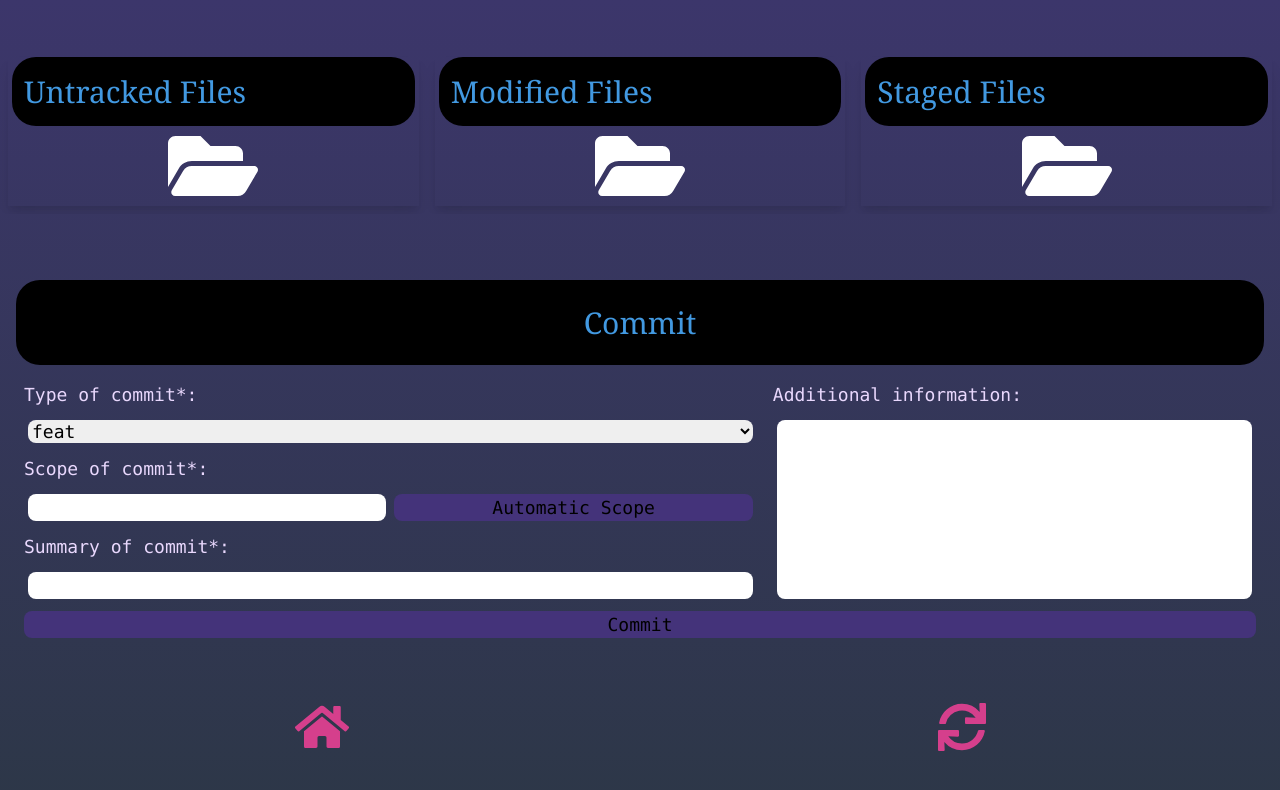
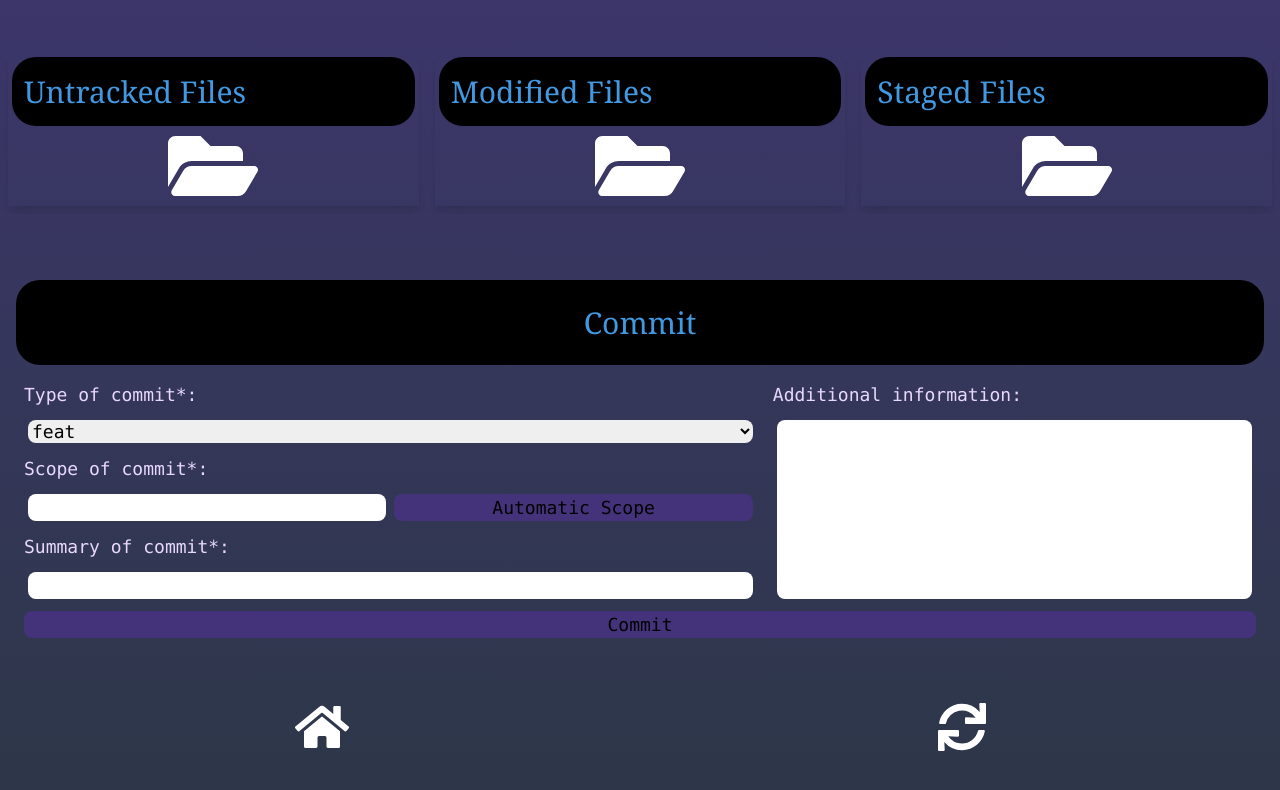
Before and after one commit to IgnisDa/Gitzer, a Nuxt app in the folder gitzer-frontend/: page /status in a window 1280 px wide. Shown: the top 790 px of the page. Built offline with nearby package versions, Linux system fonts and the light colour scheme; what tailwindcss-debug-screens would draw is missing.

Commit message:
feat(status.vue): add tooltips to all buttons

```diff
--- a/gitzer-frontend/pages/status.vue
+++ b/gitzer-frontend/pages/status.vue
@@ -14,6 +14,7 @@
               >
                 <div>Untracked Files</div>
                 <button
+                  title="Stage All Files"
                   class="mx-1 shadow-inner rounded-full p-1"
                   @click="
                     stageAllUntrackedFilesAction({
@@ -46,6 +47,7 @@
                     <div class="flex items-center">
                       <button
                         class="mx-1 shadow-inner rounded-full p-1"
+                        title="Stage File"
                         @click="
                           stageFileAction({
                             filename: file.name,
@@ -77,6 +79,7 @@
                 <div>Modified Files</div>
                 <div>
                   <button
+                    title="Stage All Files"
                     class="mx-1 shadow-inner rounded-full p-1"
                     @click="
                       stageAllModifiedFilesAction({
@@ -91,6 +94,7 @@
                   </button>
                   <button
                     class="mx-1 shadow-inner rounded-full p-1"
+                    title="Discard All Modified Files"
                     @click="
                       discardAllModifiedFilesAction({
                         directory: $route.query.directory,
@@ -122,6 +126,7 @@
                     </div>
                     <div class="flex items-center">
                       <button
+                        title="Stage Changes"
                         class="mx-1 shadow-inner rounded-full p-1"
                         @click="
                           stageFileAction({
@@ -134,6 +139,7 @@
                       </button>
                       <button
                         class="mx-1 shadow-inner rounded-full p-1"
+                        title="Discard Changes"
                         @click="
                           discardFileChangeAction({
                             filename: file.name,
@@ -165,6 +171,7 @@
                 <div>Staged Files</div>
                 <button
                   class="mx-1 shadow-inner rounded-full p-1"
+                  title="Unstage All Changes"
                   @click="
                     unstageAllStagedFilesAction({
                       directory: $route.query.directory,
@@ -196,6 +203,7 @@
                     <div class="flex items-center">
                       <button
                         class="mx-1 shadow-inner rounded-full p-1"
+                        title="Unstage File"
                         @click="
                           unstageFileAction({
                             filename: file.name,
@@ -222,19 +230,20 @@
       <div class="flex flex-wrap my-auto flex-">
         <CommitMessageForm />
       </div>
-      <div class="flex flex-grow text-pink-600">
-        <NuxtLink :to="{ name: 'index' }" class="m-auto">
+      <div class="flex flex-grow text-white">
+        <NuxtLink :to="{ name: 'index' }" class="m-auto" title="Home">
           <FontAwesomeIcon
-            class="h-12 hover:text-gray-50 transition duration-150 ease-in-out"
+            class="h-12 hover:text-black transition duration-150 ease-in-out"
             :icon="['fas', 'home']"
           />
         </NuxtLink>
         <button
           class="m-auto"
+          title="Refresh status"
           @click="fetchStatusAction({ directory: $route.query.directory })"
         >
           <FontAwesomeIcon
-            class="h-12 hover:text-gray-50 transition duration-150 ease-in-out"
+            class="h-12 hover:text-black transition duration-150 ease-in-out"
             :icon="['fas', 'sync']"
           />
         </button>
```
